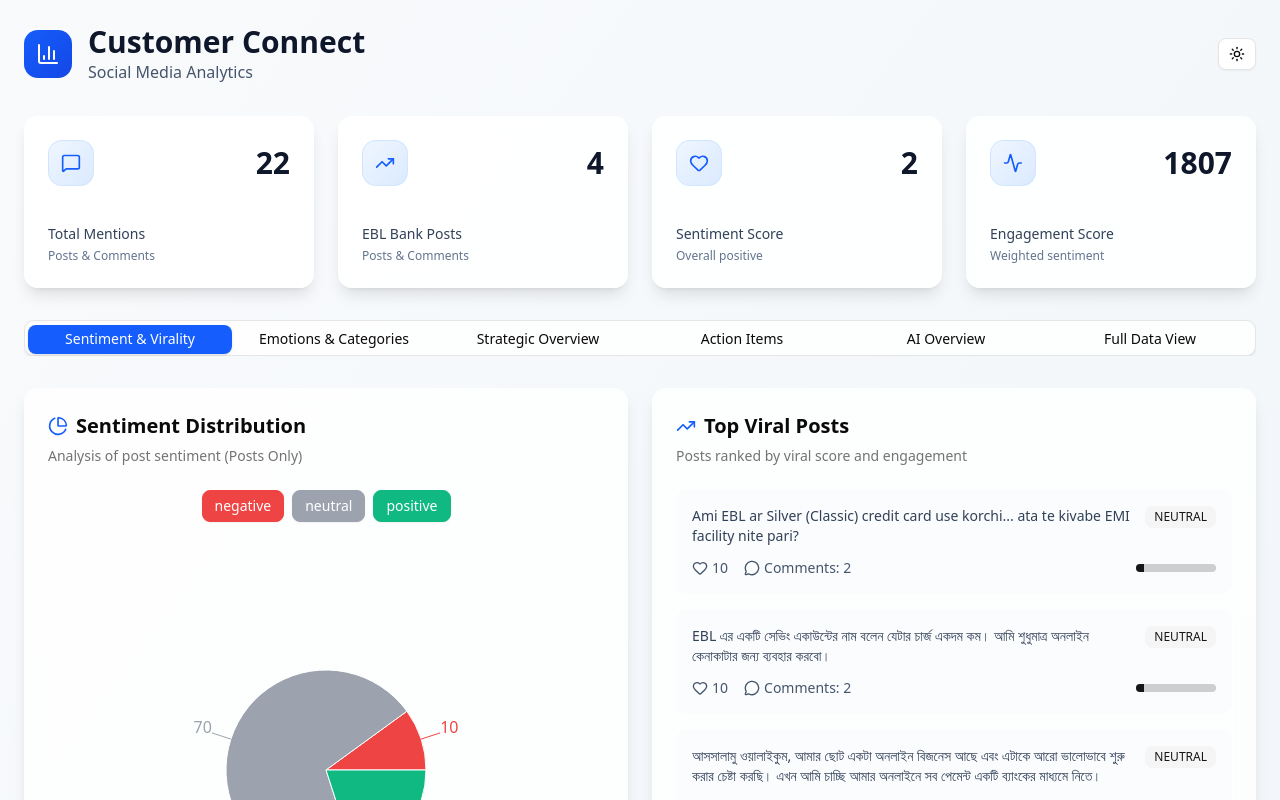
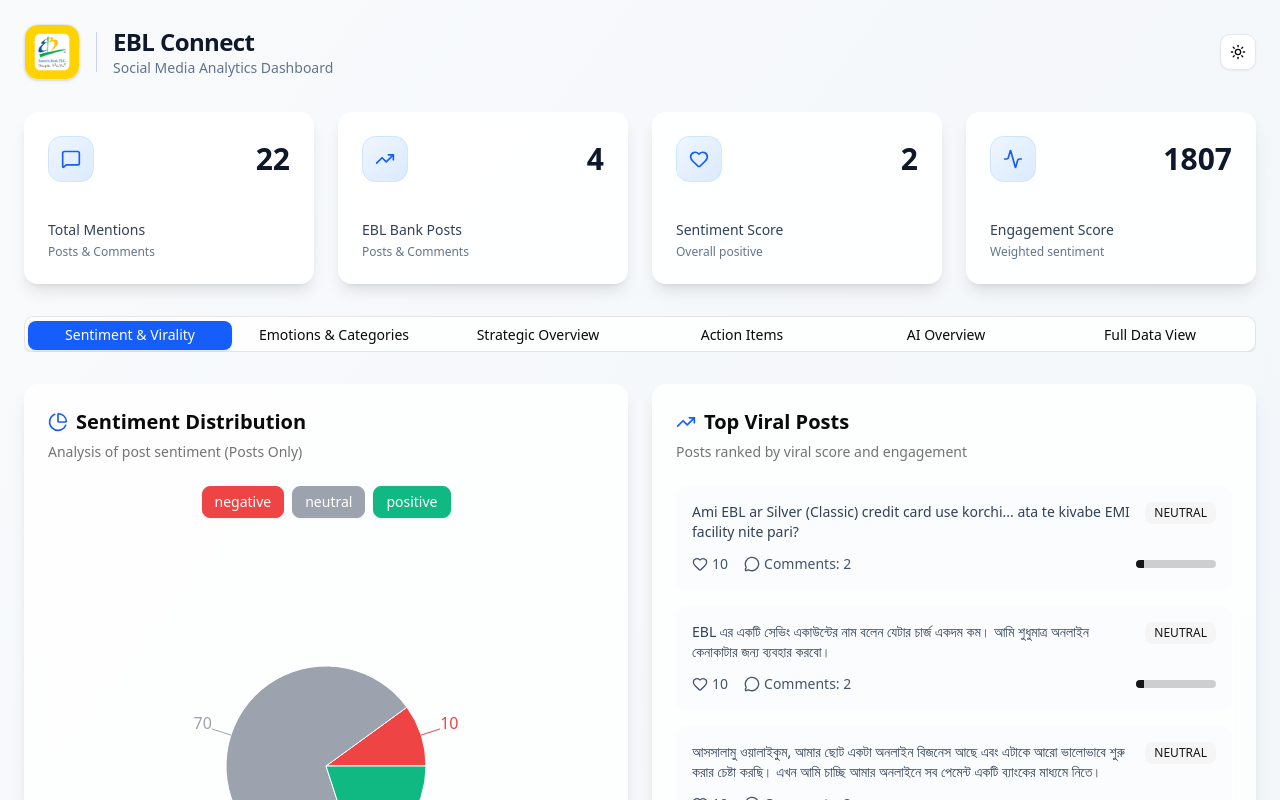
Before and after one commit to anik107/EBL-Connect, a Next.js app: page / in a window 1280 px wide. Shown: the top 800 px of the page. Built offline with nearby package versions, Linux system fonts and the light colour scheme.

Commit message:
feat: add EBL logo to header and update title; adjust layout and button size

```diff
--- a/components/common/Header.jsx
+++ b/components/common/Header.jsx
@@ -1,4 +1,5 @@
 import { BarChart3, Moon, Sun } from "lucide-react";
+import Image from "next/image";
 import { useTheme } from "next-themes";
 import { Button } from "../ui/button";
 
@@ -6,26 +7,35 @@
   const { theme, setTheme } = useTheme();
   return (
     <div className="flex flex-col sm:flex-row items-start sm:items-center justify-between gap-4">
-      <div className="flex items-center space-x-3 sm:space-x-4">
-        <div className="w-10 h-10 sm:w-12 sm:h-12 bg-gradient-to-br from-blue-600 to-blue-700 rounded-xl flex items-center justify-center">
-          <BarChart3 className="w-5 h-5 sm:w-6 sm:h-6 text-white" />
+      <div className="flex items-center gap-4">
+        {/* EBL Logo */}
+        <div className="h-12 w-12 sm:h-14 sm:w-14 rounded-xl overflow-hidden border border-slate-200 dark:border-slate-700 shadow-sm flex-shrink-0 bg-white">
+          <Image
+            src="/ebl-logo.jpg"
+            alt="EBL Logo"
+            width={56}
+            height={56}
+            className="h-full w-full object-cover"
+            priority
+          />
         </div>
+        {/* Divider */}
+        <div className="hidden sm:block h-10 w-px bg-slate-300 dark:bg-slate-600" />
+        {/* Title */}
         <div>
-          <h1 className="text-2xl sm:text-3xl font-bold text-slate-900 dark:text-slate-100">
-            Customer Connect
+          <h1 className="text-xl sm:text-2xl font-bold tracking-tight text-slate-900 dark:text-slate-100">
+            EBL Connect
           </h1>
-          <p className="text-sm sm:text-base text-slate-600 dark:text-slate-400">
-            Social Media Analytics
+          <p className="text-xs sm:text-sm font-medium text-slate-500 dark:text-slate-400">
+            Social Media Analytics Dashboard
           </p>
         </div>
       </div>
       <div className="flex items-center space-x-2 sm:space-x-3 w-full sm:w-auto">
-        {/* <div className="flex items-center space-x-3">
-          <Reanalyze />
-        </div> */}
         <Button
           variant="outline"
-          size="sm"
+          size="icon"
+          className="h-9 w-9 rounded-lg border-slate-200 dark:border-slate-700"
           onClick={() => setTheme(theme === "dark" ? "light" : "dark")}
         >
           <Sun className="h-4 w-4 rotate-0 scale-100 transition-all dark:-rotate-90 dark:scale-0" />
```
Also changed, not shown: public/ebl-logo.jpg (added), public/ebl.webp (added).
